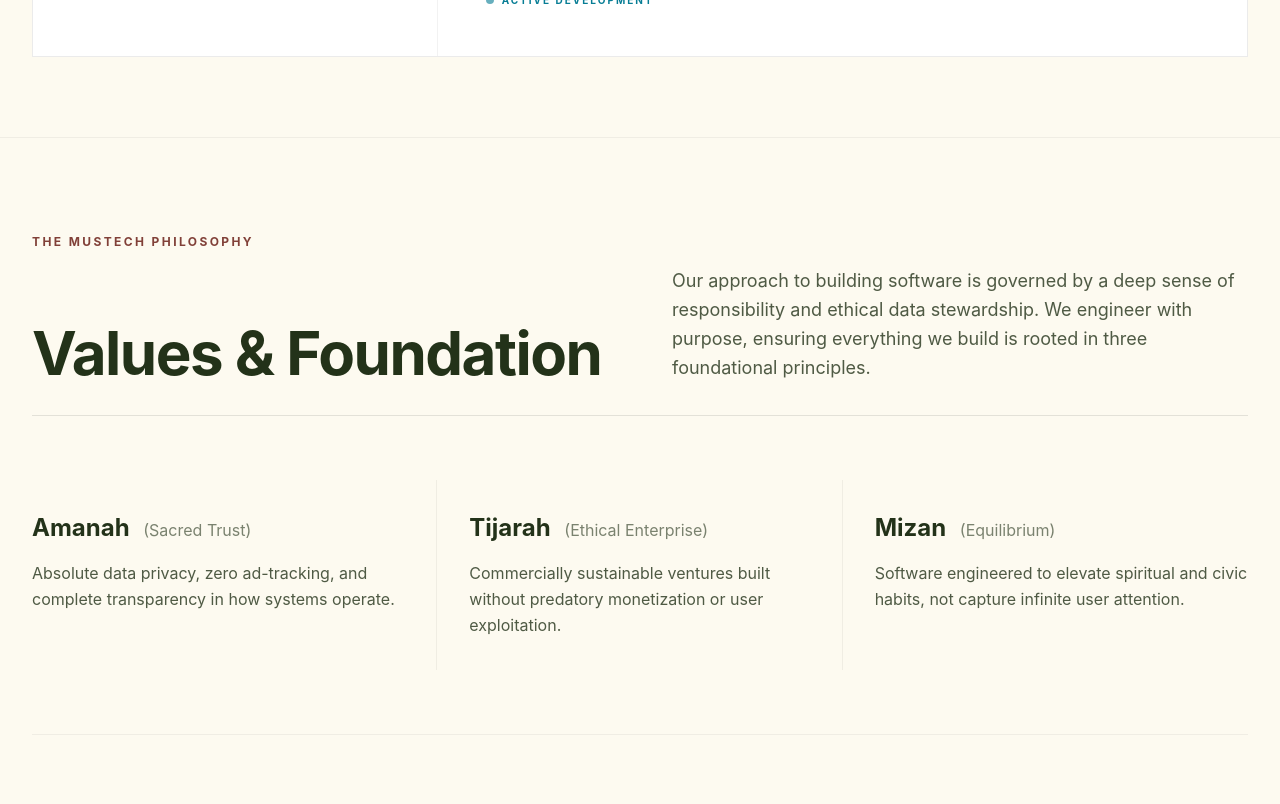
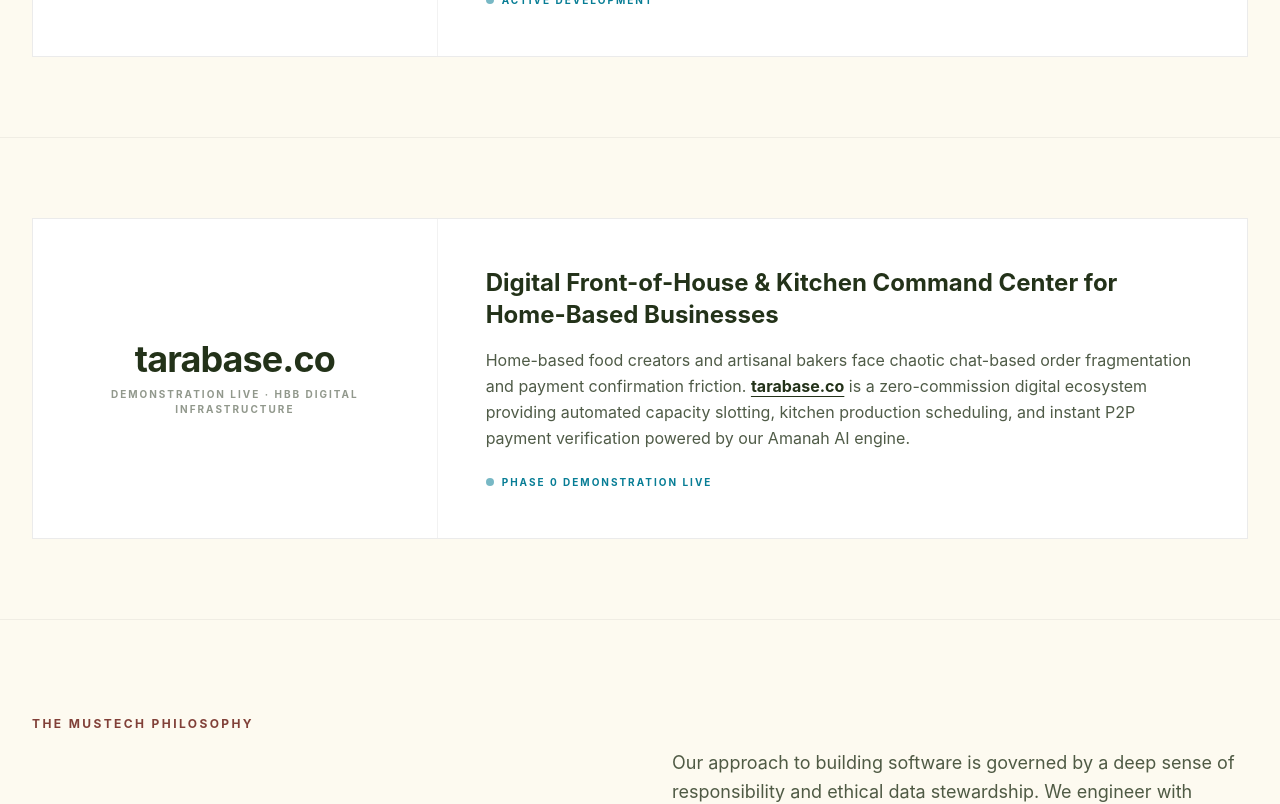
Before and after one commit to MusTechGroup/mustech-website, a Next.js app: page / in a window 1280 px wide. Shown: the part 2240-3044 px from the top of the page. Built offline with nearby package versions, Linux system fonts and the light colour scheme; a web font is replaced by a local one.

Commit message:
feat(portfolio): Add tarabase.co project block under jenazah.sg

```diff
--- a/src/components/Footer.tsx
+++ b/src/components/Footer.tsx
@@ -62,10 +62,10 @@ export default function Footer() {
             </ul>
           </div>
 
-          {/* Products & Mobile */}
+          {/* Products & Ecosystem */}
           <div className="space-y-3">
             <h4 className="text-xs font-semibold text-[var(--color-custard)] uppercase tracking-wider">
-              Flagship App
+              Ecosystem & Platforms
             </h4>
             <ul className="space-y-2 text-xs sm:text-sm">
               <li>
@@ -75,22 +75,22 @@ export default function Footer() {
               </li>
               <li>
                 <a
-                  href="https://apps.apple.com/sg/app/saalihat/id6760661366"
+                  href="https://jenazah.sg"
                   target="_blank"
                   rel="noopener noreferrer"
                   className="text-zinc-400 hover:text-[var(--color-custard)] transition-colors flex items-center gap-1"
                 >
-                  iOS App Store <ExternalLink className="w-3 h-3 text-zinc-500" />
+                  jenazah.sg (Civic Tech) <ExternalLink className="w-3 h-3 text-zinc-500" />
                 </a>
               </li>
               <li>
                 <a
-                  href="https://play.google.com/store/apps/details?id=com.mustechgroup.saalihat"
+                  href="https://tarabase.co"
                   target="_blank"
                   rel="noopener noreferrer"
                   className="text-zinc-400 hover:text-[var(--color-custard)] transition-colors flex items-center gap-1"
                 >
-                  Google Play Store <ExternalLink className="w-3 h-3 text-zinc-500" />
+                  tarabase.co (HBB Tech) <ExternalLink className="w-3 h-3 text-zinc-500" />
                 </a>
               </li>
             </ul>
--- a/src/components/Portfolio.tsx
+++ b/src/components/Portfolio.tsx
@@ -116,6 +116,30 @@ export default function Portfolio() {
           </div>
         </div>
       </div>
+
+      {/* Tarabase.co Pipeline Section */}
+      <div className="w-full bg-[var(--brand-bg)] py-20 border-b border-black/5">
+        <div className="max-w-7xl mx-auto px-4 sm:px-6 lg:px-8">
+          <div className="editorial-panel p-0 flex flex-col md:flex-row items-stretch">
+            <div className="md:w-1/3 bg-white p-12 flex flex-col items-center justify-center border-b md:border-b-0 md:border-r border-black/5">
+              <a href="https://tarabase.co" target="_blank" rel="noopener noreferrer" className="font-brand text-4xl font-bold tracking-tight text-[var(--color-primary-dark)] hover:text-[var(--color-primary)] transition-colors mb-2">tarabase.co</a>
+              <p className="text-[var(--color-primary-dark)]/50 text-[10px] font-bold uppercase tracking-[0.2em] text-center">Demonstration Live · HBB Digital Infrastructure</p>
+            </div>
+            <div className="md:w-2/3 p-12 flex flex-col justify-center bg-white/30">
+              <h4 className="font-brand text-2xl font-bold text-[var(--color-primary-dark)] mb-4">
+                Digital Front-of-House & Kitchen Command Center for Home-Based Businesses
+              </h4>
+              <p className="text-[var(--color-primary-dark)]/80 leading-relaxed font-sans mb-6">
+                Home-based food creators and artisanal bakers face chaotic chat-based order fragmentation and payment confirmation friction. <a href="https://tarabase.co" target="_blank" rel="noopener noreferrer" className="font-bold text-[var(--color-primary-dark)] hover:text-[var(--color-primary)] underline underline-offset-4">tarabase.co</a> is a zero-commission digital ecosystem providing automated capacity slotting, kitchen production scheduling, and instant P2P payment verification powered by our Amanah AI engine.
+              </p>
+              <div className="flex items-center gap-2 text-[10px] font-bold uppercase tracking-[0.2em] text-[var(--color-primary)]">
+                <span className="w-2 h-2 rounded-full bg-[var(--color-primary)] animate-pulse" />
+                Phase 0 Demonstration Live
+              </div>
+            </div>
+          </div>
+        </div>
+      </div>
     </section>
   );
 }
```
